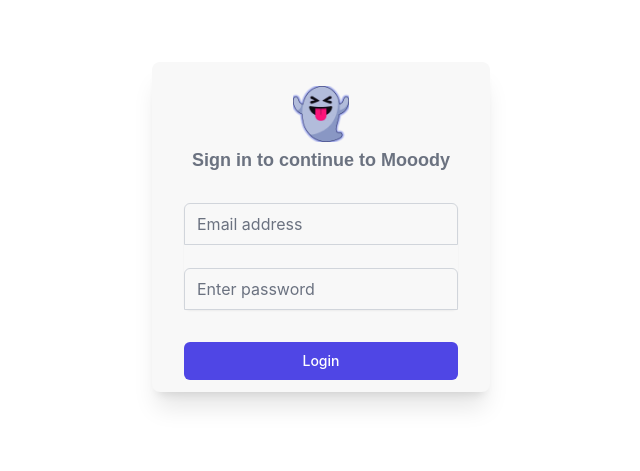
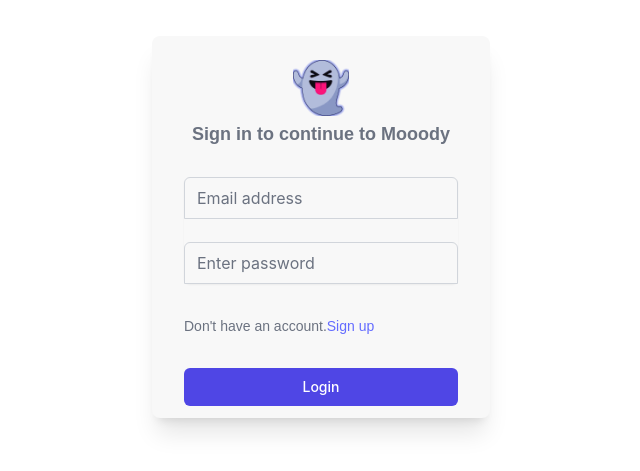
Before and after one commit to Whis99/Moody, a React (Vite) app: page /sign_in in a window 1280 px wide. Shown: the part 173-644 px from the top of the page, without its empty margins (319-959 px from the left). Built offline with nearby package versions, Linux system fonts and the light colour scheme; no server answers.

Commit message:
typo correction

```diff
--- a/src/components/SignInCard.jsx
+++ b/src/components/SignInCard.jsx
@@ -1,5 +1,6 @@
 import React, { useState } from 'react';
 import { useNavigate } from "react-router-dom";
+import { Link } from 'react-router-dom';
 import { getAuth, signInWithEmailAndPassword, onAuthStateChanged } from 'firebase/auth';
 import TextInput from './TextInput';
 import PasswordInput from './PasswordInput';
@@ -73,11 +74,21 @@ const SignIn = () => {
               />
               </div>
 
+              <div>
+                  <p
+                    className="flex text-sm font-quicksand text-gray-500">
+                      Don't have an account.
+                      <Link to="/sign_up">Sign up</Link>
+                  </p>
+              </div>
+
               <div className="group">
                 <LogInButton
                   label={"Login"}
                   handleClick={handleSignIn} />
               </div>
+
+
           </div>
       </section>
     </main>
--- a/src/components/SignUpCard.jsx
+++ b/src/components/SignUpCard.jsx
@@ -61,7 +61,7 @@ const SignUpCard = () => {
 
               <div className="group">
                 <SignUpButton
-                  label={"Login"}
+                  label={"Sign Up"}
                   handleClick={createAccount} />
               </div>
 
```
